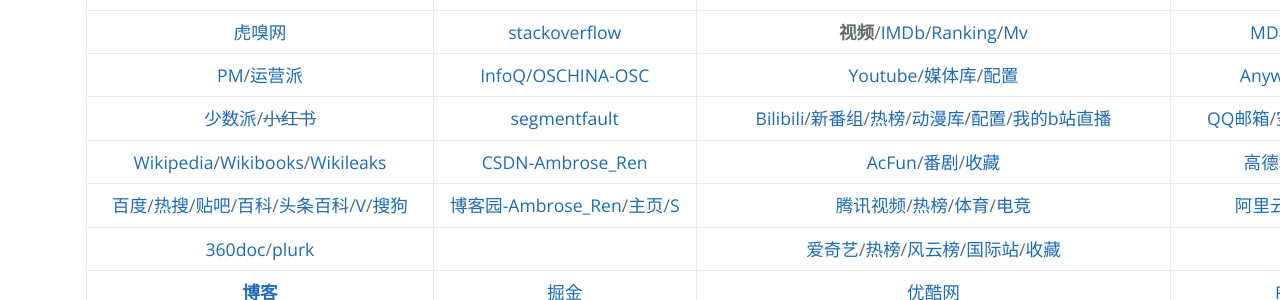
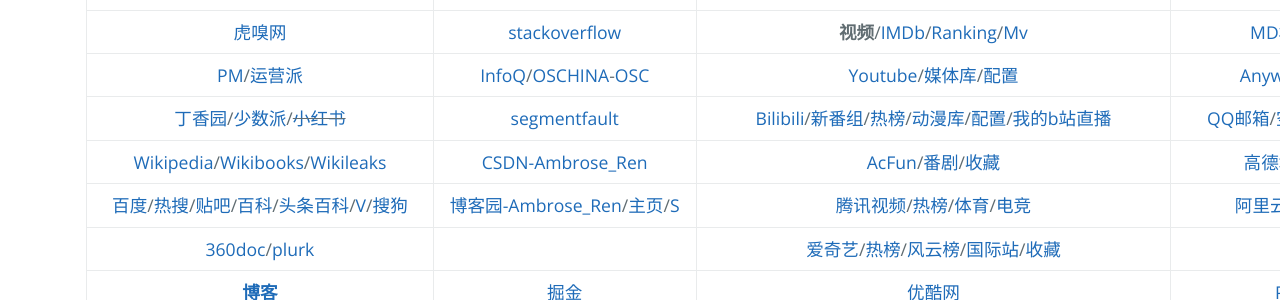
Before and after one commit to AmbroseRen/test, a Jekyll site: the page built from navigation.md, in a window 1280 px wide. Shown: the part 774-1074 px from the top of the page. Built offline with Jekyll 4.4.1, drawn with Linux system fonts in a browser that asks for light colours; our own code applies the rules of GitHub Pages for plain Markdown files; the repository's description, which GitHub fills in, is left out.

Commit message:
Update navigation.md

```diff
--- a/navigation.md
+++ b/navigation.md
@@ -41,7 +41,7 @@
 | []() | __IT社区__ | [coursera](https://www.coursera.org/browse/computer-science) | [刘明野](https://tool.liumingye.cn/)/[主页](https://www.liumingye.cn/)/[PD](https://tool.liumingye.cn/password/)/[WP](https://tool.liumingye.cn/wallpaper/)/[St](Art/Shoot/index.md)/[<strong id="fodder">F</strong>](Data/Fodder/index.md)/[IP](https://tool.liumingye.cn/ip/)/[麻将](https://tool.liumingye.cn/majiang/) |
 | [虎嗅网](https://www.huxiu.com/) | [stackoverflow](https://stackoverflow.com/) | <strong id="sp">视频</strong>/[IMDb](https://m.imdb.com/)/[Ranking](https://www.boxofficemojo.com/weekly/)/[Mv](Art/Movies/index.md) | [MD格式在线排版](https://md.phodal.com/) |
 | [PM](http://www.woshipm.com/)/[运营派](https://www.yunyingpai.com/) | [InfoQ](https://www.infoq.cn/)/[OSCHINA](https://www.oschina.net/project)-[OSC](https://www.oschina.net/project/top_cn_2020) | [Youtube](https://www.youtube.com/)/[媒体库](https://www.youtube.com/feed/library)/[配置](https://studio.youtube.com/video/LupojaPC1wc/livestreaming) | [AnywhereAnything](http://lackar.com/aa/) |
-| [少数派](https://sspai.com/)/~~[小红书](https://www.xiaohongshu.com/explore)~~ | [segmentfault](https://segmentfault.com/u/ambroseren/users/following) | [Bilibili](https://space.bilibili.com/352834482/fans/follow)/[新番组](https://bgm.liumingye.cn/)/[热榜](https://www.bilibili.com/v/popular/rank/all)/[动漫库](Art/Animes/index.md)/[配置](https://link.bilibili.com/p/center/index#/my-room/start-live)/[我的b站直播](https://live.bilibili.com/22653502) | [QQ邮箱](https://mail.qq.com/)/[空间](https://user.qzone.qq.com/1056008502)/[万年历](https://wannianrili.bmcx.com/)/[12306](https://kyfw.12306.cn/otn/leftTicket/init) |
+| [丁香园](https://portal.dxy.cn/)/[少数派](https://sspai.com/)/~~[小红书](https://www.xiaohongshu.com/explore)~~ | [segmentfault](https://segmentfault.com/u/ambroseren/users/following) | [Bilibili](https://space.bilibili.com/352834482/fans/follow)/[新番组](https://bgm.liumingye.cn/)/[热榜](https://www.bilibili.com/v/popular/rank/all)/[动漫库](Art/Animes/index.md)/[配置](https://link.bilibili.com/p/center/index#/my-room/start-live)/[我的b站直播](https://live.bilibili.com/22653502) | [QQ邮箱](https://mail.qq.com/)/[空间](https://user.qzone.qq.com/1056008502)/[万年历](https://wannianrili.bmcx.com/)/[12306](https://kyfw.12306.cn/otn/leftTicket/init) |
 | [Wikipedia](https://www.wikipedia.org/)/[Wikibooks](https://www.wikibooks.org/)/[Wikileaks](https://wikileaks.org/What-is-WikiLeaks.html) | [CSDN-Ambrose_Ren](https://blog.csdn.net/Ambrose_Ren) | [AcFun](https://www.acfun.cn/)/[番剧](https://www.acfun.cn/bangumilist)/[收藏](https://www.acfun.cn/member/favourite) | [高德地图](https://www.amap.com/)/[百度地图](https://map.baidu.com/) |
 | [百度](https://www.baidu.com/)/[热搜](https://top.baidu.com/board)/[贴吧](https://tieba.baidu.com/index.html)/[百科](https://baike.baidu.com/usercenter/lemmas#favorites)/[头条百科](https://www.baike.com/)/[V](https://baike.baidu.com/vbaike#gallary)/[搜狗](https://top.sogou.com/) | [博客园-Ambrose_Ren](https://www.cnblogs.com/rensi/)/[主页](https://home.cnblogs.com/u/rensi/)/[S](https://zzk.cnblogs.com/s/blogpost) | [腾讯视频](https://v.qq.com/biu/u/playlist)/[热榜](https://v.qq.com/biu/ranks/?t=hotsearch)/[体育](https://live.qq.com/match)/[电竞](https://egame.qq.com/gamelist) | [阿里云盘](https://www.aliyundrive.com/drive/)/[百度网盘](https://pan.baidu.com/disk/home)/[C](Data/Clouder.md) |
 | [360doc](http://www.360doc.com/mycontacts.aspx)/[plurk](https://www.plurk.com/AmbroseRenCN) | []() | [爱奇艺](https://www.iqiyi.com/u/fav)/[热榜](https://www.iqiyi.com/ranks/hotsearch)/[风云榜](https://www.iqiyi.com/ranks1/home)/[国际站](https://www.iq.com/)/[收藏](https://www.iq.com/personal?type=favorite) | [Sp](Library/shopping.md)/[Job](Library/job.md) |
```
